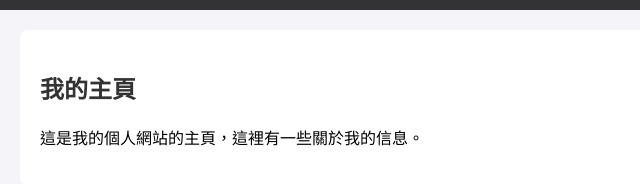
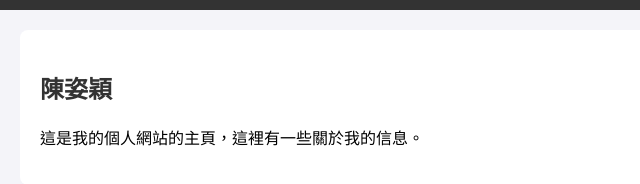
Before and after one commit to ying-chen0706/W0, a plain HTML site: page index.html in a window 1280 px wide. Shown: the part 128-312 px from the top of the page, 0-640 px from the left. Drawn offline with Linux system fonts and the light colour scheme.

Commit message:
改名字

```diff
--- a/index.html
+++ b/index.html
@@ -18,7 +18,7 @@
     </nav>
   </header>
   <section>
-    <h2>我的主頁</h2>
+    <h2>陳姿穎</h2>
     <p>這是我的個人網站的主頁，這裡有一些關於我的信息。</p>
   </section>
 </body>
```
